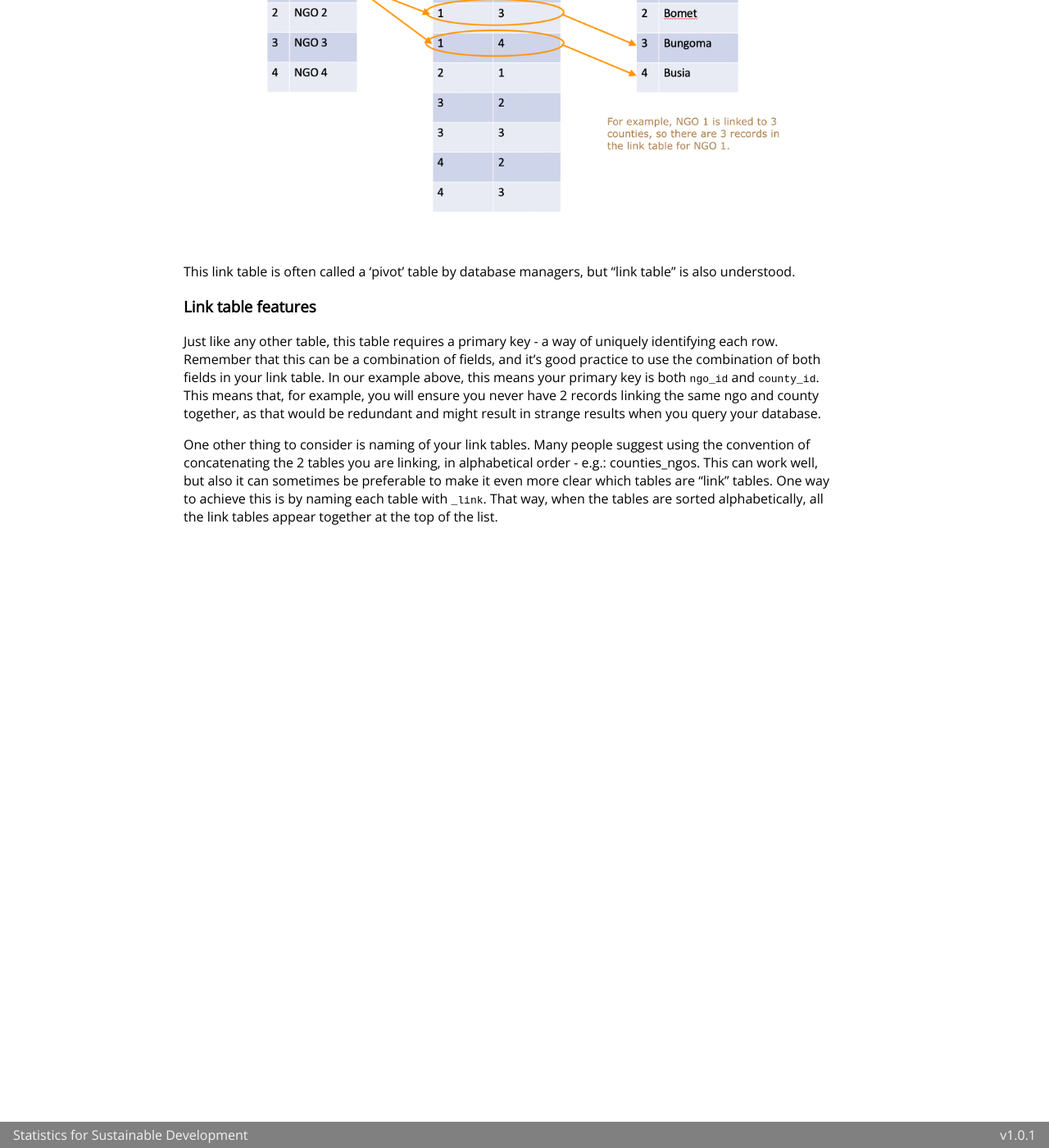
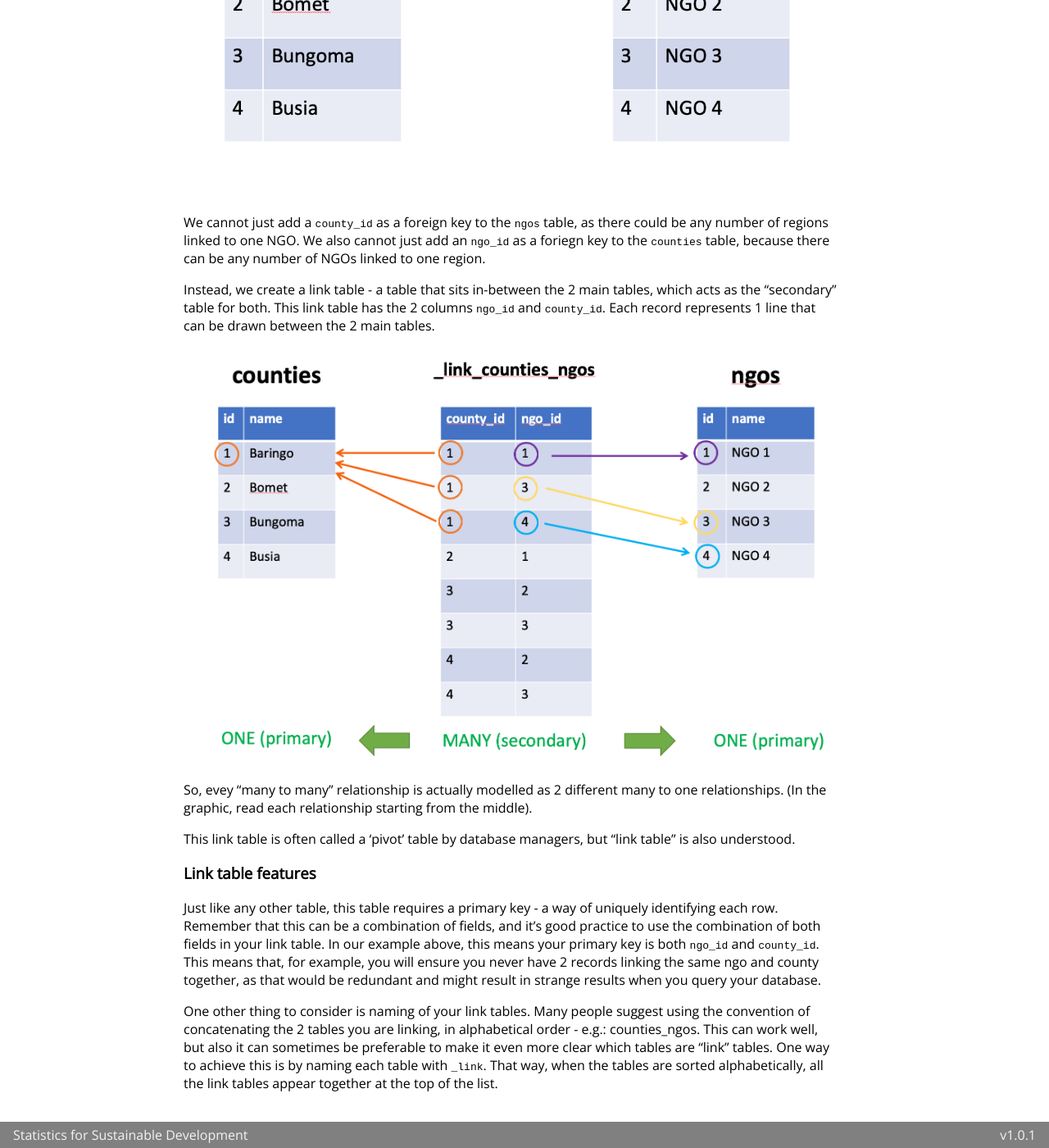
Before and after one commit to stats4sd/Installation-Guides, a Jekyll site: the page built from guides/Concepts/Relationships/relationships.md, in a window 1280 px wide and 1400 px high, scrolled down 2715 px. Shown: the whole window at 82% size. Built offline with Jekyll 4.4.1, drawn with Linux system fonts in a browser that asks for light colours; some of the changed text lies outside the part shown.

Commit message:
updated graphics to be read from left to right.

```diff
--- a/guides/Concepts/Relationships/relationships.md
+++ b/guides/Concepts/Relationships/relationships.md
@@ -26,7 +26,7 @@
 **Which is your secondary table?**
 If one of your tables depends on another it can be called the secondary. In our example, it doesn't make sense to have a record in `web_accounts` if there isn't a corresponding record in `farmers`. (As a farmer must exist to have a user account on your site!). So, your `web_accounts` table is the secondary table in this example.
 
-![image](/assets/images/relationships/1-1.jpg)
+![image](/assets/images/relationships/1-1.png)
 
 ### Many to One
 
@@ -34,19 +34,24 @@
 
 In the database, this is represented in a similar way to one-to-one relationships - by adding a "foreign key" field to your secondary table. In this case, the 'secondary' table is always the 'many' table. So, in the example here, the tables are linked via the `farmer_id` field in the `plots` table. That field tells you which farmer each plot belongs to. One farmer can have many plots, (e.g. Farmer 3 has 2 plots), but a single plot can only belong to one farmer.
 
-![image](/assets/images/relationships/many-1.jpg)
+![image](/assets/images/relationships/many-1.png)
 
 ### Many to Many:
 
 A record in Table 1 is linked to any number of records in Table 2, **and** a record in Table 2 is linked to any number of records in Table 1.
 
-This relationship is impossible to represent with just the 2 tables required, but is still quite a common occurance in real life. For example, you might work with NGOs, who all work in multiple regions within a country. Each NGO works in 1 or more regions, and each region has 1 or more NGOs active within it. This means you have a many-to-many relationship between your `ngos` table and your `counties` table.
+This relationship is impossible to represent with just the 2 tables required, but is still quite a common occurance in real life. For example, you might work with NGOs, who all work in multiple regions within a country. Each NGO works in 1 or more regions, and each region has 1 or more NGOs active within it. This means you have a many-to-many relationship between your `ngos` table and your `counties` table. So, how do we model this relationship?
 
-So, how do we model this relationship? We cannot just add a `county_id` as a foreign key to the `ngos` table, as there could be any number of regions linked to one NGO. We also cannot just add an `ngo_id` as a foriegn key to the `counties` table, because there can be any number of NGOs linked to one region.
+![image](/assets/images/relationships/many-many-no-link.png)
+
+
+We cannot just add a `county_id` as a foreign key to the `ngos` table, as there could be any number of regions linked to one NGO. We also cannot just add an `ngo_id` as a foriegn key to the `counties` table, because there can be any number of NGOs linked to one region.
 
 Instead, we create a link table - a table that sits in-between the 2 main tables, which acts as the "secondary" table for both. This link table has the 2 columns `ngo_id` and `county_id`. Each record represents 1 line that can be drawn between the 2 main tables.
 
 ![image](/assets/images/relationships/many-many.png)
+
+So, evey "many to many" relationship is actually modelled as 2 different many to one relationships. (In the graphic, read each relationship starting from the middle).
 
 This link table is often called a 'pivot' table by database managers, but "link table" is also understood.
 
```
Also changed, not shown: assets/images/relationships/1-1.jpg (deleted), assets/images/relationships/1-1.png (added), assets/images/relationships/many-1.jpg (deleted), assets/images/relationships/many-1.png (added), assets/images/relationships/many-many-no-link.png (added), assets/images/relationships/many-many.png, 1 other file.
